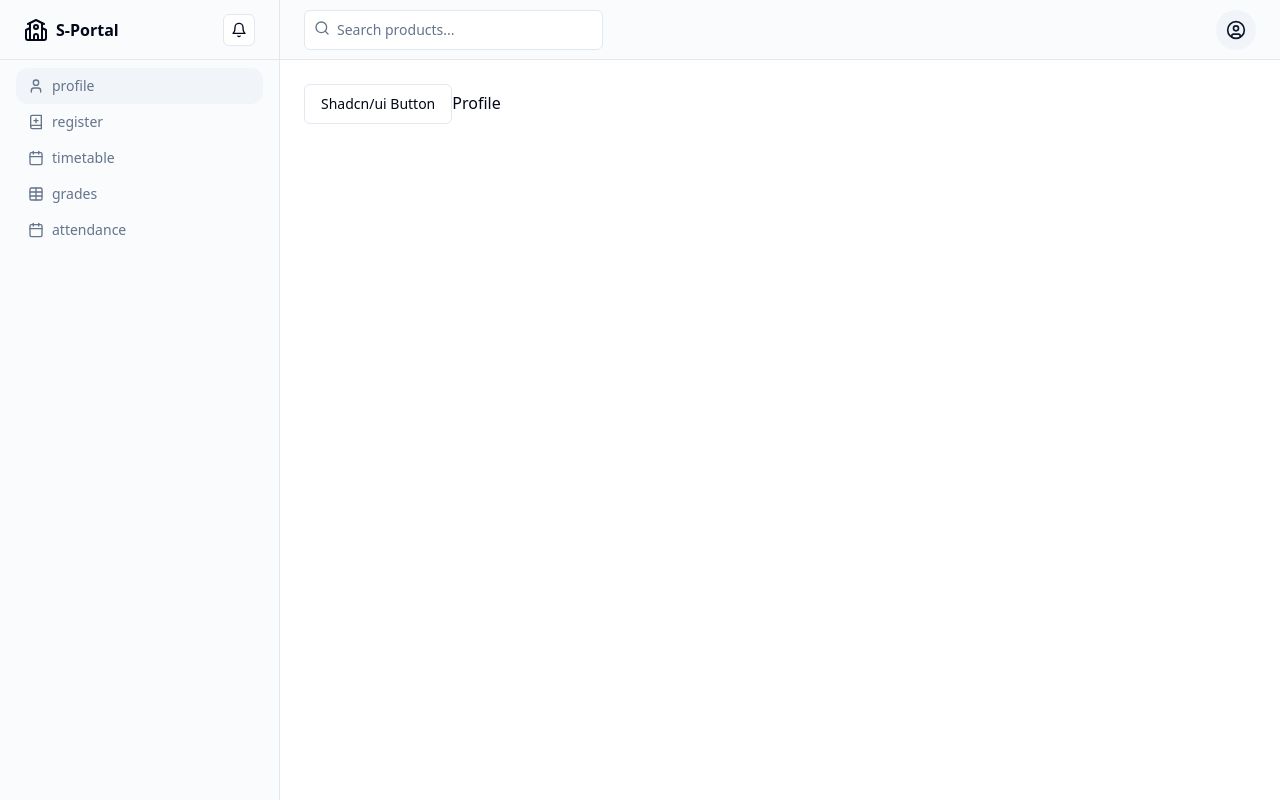
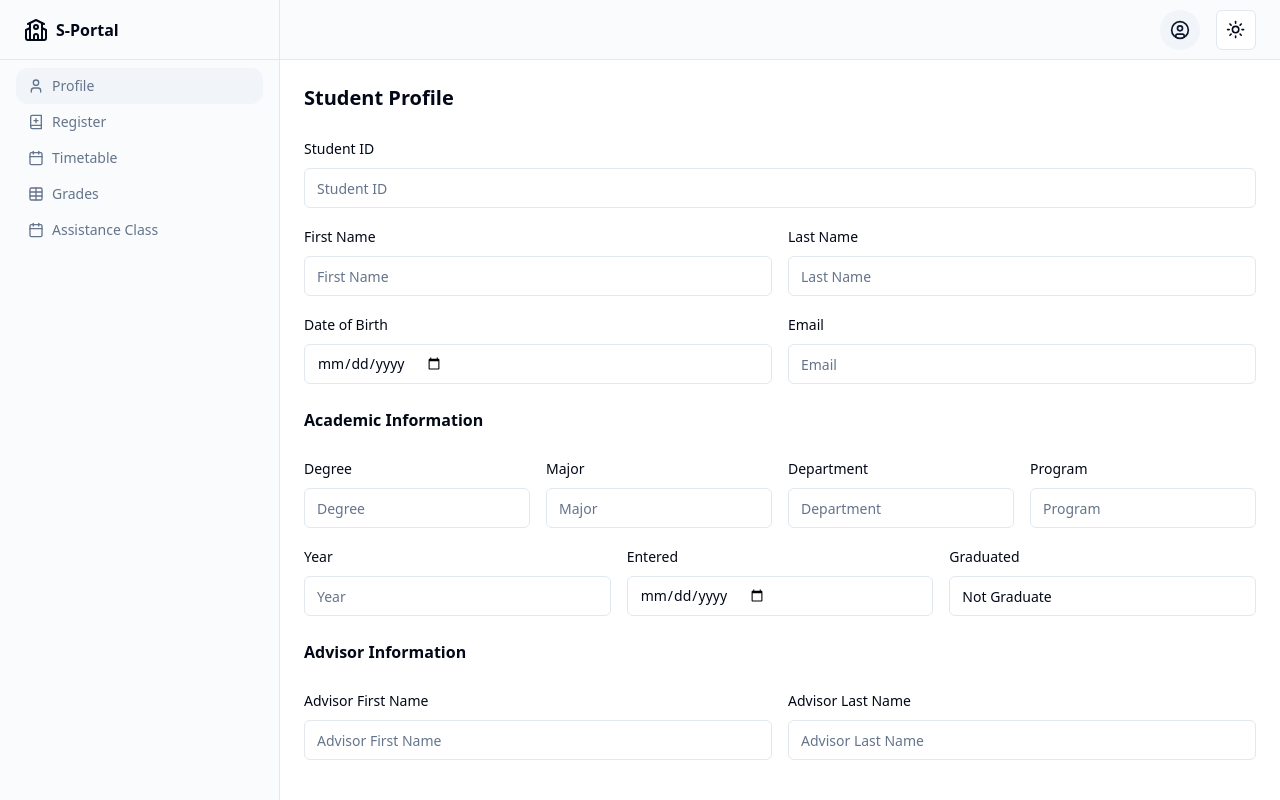
Before and after one commit to KANOMTHER/s-page, a React (Vite) app: page /students/profile in a window 1280 px wide. Built offline with nearby package versions, Linux system fonts and the light colour scheme.

Commit message:
feat: create profile pages

```diff
--- a/src/routes/profile.tsx
+++ b/src/routes/profile.tsx
@@ -1,12 +1,10 @@
 import Header from '@/components/header';
-import { Button } from '@/components/ui/button';
 
 const Profile = () => {
   return (
     <div>
-      <Header />
-      <Button variant="outline">Shadcn/ui Button</Button>
-      Profile
+      <Header title='' />
+
     </div>
   );
 };
--- a/src/routes/routes.tsx
+++ b/src/routes/routes.tsx
@@ -3,6 +3,7 @@ import { BookPlus, Calendar, Table, User } from 'lucide-react';
 import Profile from './profile';
 import Root from './root';
 import StudentNav from './student_header';
+import StudentProfile from './student/profile';
 
 const user = {
   isTa: () => 'ta',
@@ -14,12 +15,12 @@ const teachers = new RouteComposite('teachers', undefined, 'public', <Profile />
 
 // student routes
 root.add(students);
-students.add(new RouteComposite('profile', User, 'public', <Profile />));
+students.add(new RouteComposite('profile', User, 'public', <StudentProfile />));
 students.add(new RouteComposite('register', BookPlus, 'public', <Profile />));
 students.add(new RouteComposite('timetable', Calendar, 'public', <Profile />));
 students.add(new RouteComposite('grades', Table, 'public', <Profile />));
 user.isTa() == 'ta'
-  ? students.add(new RouteComposite('attendance', Calendar, 'public', <Profile />))
+  ? students.add(new RouteComposite('assistance_class', Calendar, 'public', <Profile />))
   : null;
 
 root.add(teachers);
--- a/src/routes/sidebar.tsx
+++ b/src/routes/sidebar.tsx
@@ -1,5 +1,11 @@
 import { Link, NavLink, Outlet } from 'react-router-dom';
-import { Bell, CircleUser, Menu, School, Search } from 'lucide-react';
+import {
+  // Bell,
+  CircleUser,
+  Menu,
+  School,
+  // Search
+} from 'lucide-react';
 import { Button } from '@/components/ui/button';
 import {
   DropdownMenu,
@@ -9,9 +15,10 @@ import {
   DropdownMenuSeparator,
   DropdownMenuTrigger,
 } from '@/components/ui/dropdown-menu';
-import { Input } from '@/components/ui/input';
+// import { Input } from '@/components/ui/input';
 import { Sheet, SheetContent, SheetTrigger } from '@/components/ui/sheet';
 import { RouteComposite } from '@/utils/routes_composite';
+import { ModeToggle } from '@/components/ui/mode-toggle';
 
 const Sidebar = ({ routeNode }: { routeNode: RouteComposite }) => {
   return (
@@ -23,10 +30,10 @@ const Sidebar = ({ routeNode }: { routeNode: RouteComposite }) => {
               <School className="h-6 w-6" />
               <span className="">S-Portal</span>
             </Link>
-            <Button variant="outline" size="icon" className="ml-auto h-8 w-8">
+            {/* <Button variant="outline" size="icon" className="ml-auto h-8 w-8">
               <Bell className="h-4 w-4" />
               <span className="sr-only">Toggle notifications</span>
-            </Button>
+            </Button> */}
           </div>
           <div className="flex-1">
             <nav className="grid items-start px-2 text-sm font-medium lg:px-4">
@@ -40,7 +47,7 @@ const Sidebar = ({ routeNode }: { routeNode: RouteComposite }) => {
                   }}
                 >
                   {child.icon && <child.icon className="h-4 w-4" />}
-                  {child.path}
+                  {child.path.replace(/_/g, ' ').replace(/\b\w/g, (c) => c.toUpperCase())}
                 </NavLink>
               ))}
             </nav>
@@ -74,14 +81,14 @@ const Sidebar = ({ routeNode }: { routeNode: RouteComposite }) => {
                     }}
                   >
                     {child.icon && <child.icon className="h-6 w-6" />}
-                    {child.path}
+                    {child.path.replace(/_/g, ' ').replace(/\b\w/g, (c) => c.toUpperCase())}
                   </NavLink>
                 ))}
               </nav>
             </SheetContent>
           </Sheet>
           <div className="w-full flex-1">
-            <form>
+            {/* <form>
               <div className="relative">
                 <Search className="absolute left-2.5 top-2.5 h-4 w-4 text-muted-foreground" />
                 <Input
@@ -90,7 +97,7 @@ const Sidebar = ({ routeNode }: { routeNode: RouteComposite }) => {
                   className="w-full appearance-none bg-background pl-8 shadow-none md:w-2/3 lg:w-1/3"
                 />
               </div>
-            </form>
+            </form> */}
           </div>
           <DropdownMenu>
             <DropdownMenuTrigger asChild>
@@ -108,6 +115,7 @@ const Sidebar = ({ routeNode }: { routeNode: RouteComposite }) => {
               <DropdownMenuItem>Logout</DropdownMenuItem>
             </DropdownMenuContent>
           </DropdownMenu>
+          <ModeToggle />
         </header>
         <main className="flex flex-1 flex-col gap-4 p-4 lg:gap-6 lg:p-6">
           <Outlet />
--- /dev/null
+++ b/src/routes/student/profile.tsx
@@ -0,0 +1,294 @@
+import Header from '@/components/header';
+import {
+	Form,
+	FormControl,
+	FormField,
+	FormItem,
+	FormLabel,
+	FormMessage,
+} from '@/components/ui/form';
+import { Input } from '@/components/ui/input';
+import { useForm } from 'react-hook-form';
+import { z } from 'zod';
+import { zodResolver } from '@hookform/resolvers/zod';
+
+const studentSchema = z.object({
+	id: z.number(),
+	programId: z.number(),
+	program: z.object({
+		faculty: z.object({
+			major: z.string(),
+			department: z.string(),
+		}),
+		programname: z.string(),
+	}),
+	degree: z.string(),
+	year: z.number(),
+	fName: z.string(),
+	lName: z.string(),
+	dob: z.string(),
+	entered: z.string(),
+	graduated: z.string().nullable(),
+	email: z.string().email(),
+	phone: z.string(),
+	advisorId: z.number(),
+	advisor: z.object({
+		fName: z.string(),
+		lName: z.string(),
+	}),
+});
+
+const StudentProfile = () => {
+	const form = useForm<z.infer<typeof studentSchema>>({
+		resolver: zodResolver(studentSchema),
+	});
+
+	const onSubmit = (values: z.infer<typeof studentSchema>) => {
+		console.log(values);
+	};
+
+	return (
+		<>
+			<Header title="Student Profile" />
+			<Form {...form}>
+				<form onSubmit={form.handleSubmit(onSubmit)} className="flex w-full flex-col gap-4">
+					{/* ID */}
+					<FormField
+						control={form.control}
+						name="id"
+						render={({ field }) => (
+							<FormItem>
+								<FormLabel>Student ID</FormLabel>
+								<FormControl>
+									<Input placeholder="Student ID" {...field} />
+								</FormControl>
+								<FormMessage />
+							</FormItem>
+						)}
+					/>
+					<span className="flex w-full flex-row items-center gap-4">
+						{/* First Name */}
+						<span className="flex-1">
+							<FormField
+								control={form.control}
+								name="fName"
+								render={({ field }) => (
+									<FormItem>
+										<FormLabel>First Name</FormLabel>
+										<FormControl>
+											<Input placeholder="First Name" {...field} />
+										</FormControl>
+										<FormMessage />
+									</FormItem>
+								)}
+							/>
+						</span>
+						{/* Last Name */}
+						<span className="flex-1">
+							<FormField
+								control={form.control}
+								name="lName"
+								render={({ field }) => (
+									<FormItem>
+										<FormLabel>Last Name</FormLabel>
+										<FormControl>
+											<Input placeholder="Last Name" {...field} />
+										</FormControl>
+										<FormMessage />
+									</FormItem>
+								)}
+							/>
+						</span>
+					</span>
+					<span className="flex w-full flex-row items-center gap-4">
+						{/* Date of Birth */}
+						<span className="flex-1">
+							<FormField
+								control={form.control}
+								name="dob"
+								render={({ field }) => (
+									<FormItem>
+										<FormLabel>Date of Birth</FormLabel>
+										<FormControl>
+											<Input type="date" {...field} />
+										</FormControl>
+										<FormMessage />
+									</FormItem>
+								)}
+							/>
+						</span>
+						{/* Email */}
+						<span className="flex-1">
+							<FormField
+								control={form.control}
+								name="email"
+								render={({ field }) => (
+									<FormItem>
+										<FormLabel>Email</FormLabel>
+										<FormControl>
+											<Input type="email" placeholder="Email" {...field} />
+										</FormControl>
+										<FormMessage />
+									</FormItem>
+								)}
+							/>
+						</span>
+					</span>
+					<h3 className="my-2 font-bold">Academic Information</h3>
+					<span className="flex w-full flex-row flex-wrap items-center gap-4">
+						{/* Degree */}
+						<span className="min-w-56 flex-1">
+							<FormField
+								control={form.control}
+								name="degree"
+								render={({ field }) => (
+									<FormItem>
+										<FormLabel>Degree</FormLabel>
+										<FormControl>
+											<Input placeholder="Degree" {...field} />
+										</FormControl>
+										<FormMessage />
+									</FormItem>
+								)}
+							/>
+						</span>
+						{/* Major */}
+						<span className="min-w-56 flex-1">
+							<FormField
+								control={form.control}
+								name="program.faculty.major"
+								render={({ field }) => (
+									<FormItem>
+										<FormLabel>Major</FormLabel>
+										<FormControl>
+											<Input placeholder="Major" {...field} />
+										</FormControl>
+										<FormMessage />
+									</FormItem>
+								)}
+							/>
+						</span>
+						{/* Department */}
+						<span className="min-w-56 flex-1">
+							<FormField
+								control={form.control}
+								name="program.faculty.department"
+								render={({ field }) => (
+									<FormItem>
+										<FormLabel>Department</FormLabel>
+										<FormControl>
+											<Input placeholder="Department" {...field} />
+										</FormControl>
+										<FormMessage />
+									</FormItem>
+								)}
+							/>
+						</span>
+						{/* Program */}
+						<span className="min-w-56 flex-1">
+							<FormField
+								control={form.control}
+								name="program.programname"
+								render={({ field }) => (
+									<FormItem>
+										<FormLabel>Program</FormLabel>
+										<FormControl>
+											<Input placeholder="Program" {...field} />
+										</FormControl>
+										<FormMessage />
+									</FormItem>
+								)}
+							/>
+						</span>
+					</span>
+					<span className="flex w-full flex-row items-center gap-4">
+						{/* Year */}
+						<span className="flex-1">
+							<FormField
+								control={form.control}
+								name="year"
+								render={({ field }) => (
+									<FormItem>
+										<FormLabel>Year</FormLabel>
+										<FormControl>
+											<Input type="number" placeholder="Year" {...field} />
+										</FormControl>
+										<FormMessage />
+									</FormItem>
+								)}
+							/>
+						</span>
+						{/* Entered */}
+						<span className="flex-1">
+							<FormField
+								control={form.control}
+								name="entered"
+								render={({ field }) => (
+									<FormItem>
+										<FormLabel>Entered</FormLabel>
+										<FormControl>
+											<Input type="date" {...field} />
+										</FormControl>
+										<FormMessage />
+									</FormItem>
+								)}
+							/>
+						</span>
+						{/* Graduated */}
+						<span className="flex flex-1 flex-col space-y-2">
+							<FormField
+								control={form.control}
+								name="entered"
+								render={() => (
+									<FormItem>
+										<FormLabel>Graduated</FormLabel>
+										<FormControl>
+											<Input type="text" value={'Not Graduate'} />
+										</FormControl>
+										<FormMessage />
+									</FormItem>
+								)}
+							/>
+						</span>
+					</span>
+					<h3 className="my-2 font-bold">Advisor Information</h3>
+					<span className="flex w-full flex-row items-center gap-4">
+						{/* Advisor Name */}
+						<span className="flex-1">
+							<FormField
+								control={form.control}
+								name="advisor.fName"
+								render={({ field }) => (
+									<FormItem>
+										<FormLabel>Advisor First Name</FormLabel>
+										<FormControl>
+											<Input placeholder="Advisor First Name" {...field} />
+										</FormControl>
+										<FormMessage />
+									</FormItem>
+								)}
+							/>
+						</span>
+						<span className="flex-1">
+							<FormField
+								control={form.control}
+								name="advisor.lName"
+								render={({ field }) => (
+									<FormItem>
+										<FormLabel>Advisor Last Name</FormLabel>
+										<FormControl>
+											<Input placeholder="Advisor Last Name" {...field} />
+										</FormControl>
+										<FormMessage />
+									</FormItem>
+								)}
+							/>
+						</span>
+					</span>
+				</form>
+			</Form>
+		</>
+	);
+};
+
+export default StudentProfile;
```
